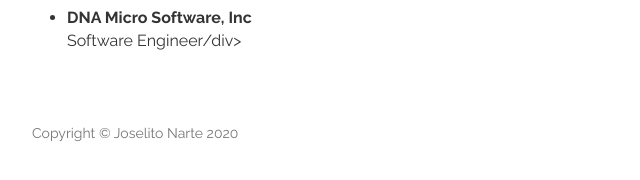
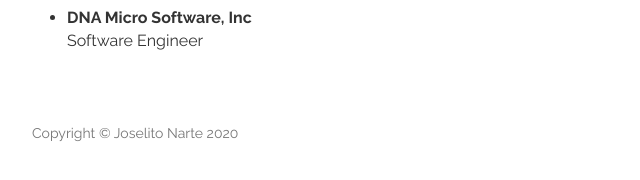
Before and after one commit to jojonarte/jojonarte.github.io, a plain HTML site: page index.html in a window 1280 px wide. Shown: the part 372-552 px from the top of the page, 53-693 px from the left. Drawn offline with nearby package versions, Linux system fonts and the light colour scheme.

Commit message:
fix: typo

```diff
--- a/index.html
+++ b/index.html
@@ -68,7 +68,9 @@
 							<li>
 								<strong>University of Cebu</strong>
 								<div class="only-big">
-									<div>Bachelors of Science in Information Technology (4th year)</div>
+									<div>
+										Bachelors of Science in Information Technology (4th year)
+									</div>
 								</div>
 							</li>
 						</ul>
@@ -87,7 +89,7 @@
 							</li>
 							<li>
 								<strong>DNA Micro Software, Inc</strong>
-								<div>Software Engineer/div>
+								<div>Software Engineer</div>
 							</li>
 						</ul>
 					</div>
@@ -102,7 +104,7 @@
 						<li>React.js</li>
 						<li>React Native</li>
 						<li>Javascript</li>
-            <li>Java</li>
+						<li>Java</li>
 						<li>etc...</li>
 					</ul>
 				</div>
```
